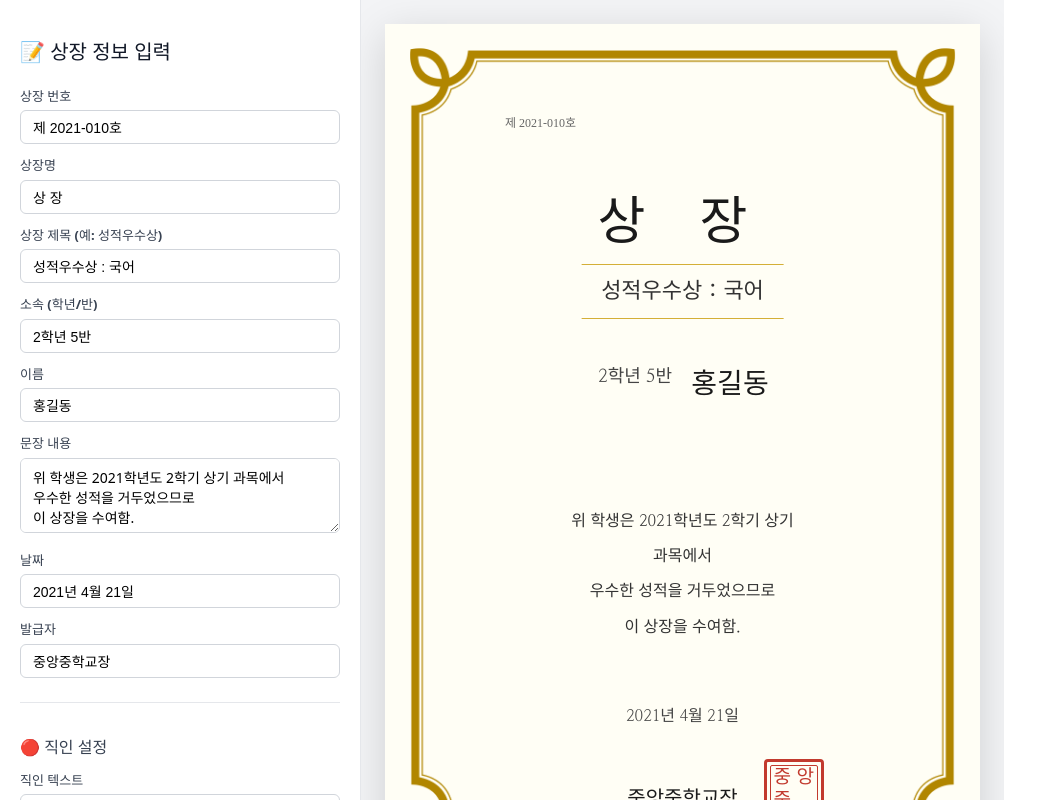
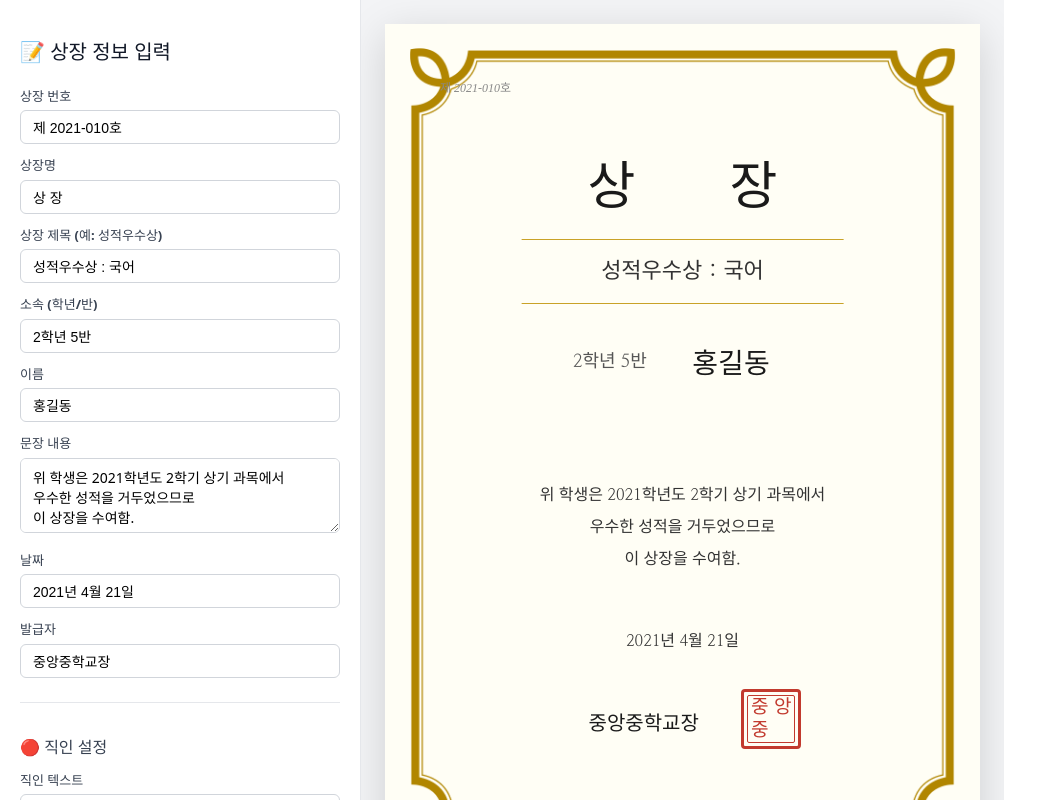
Before and after one commit to juajang/react-ai-experiment, a React (Vite) app: page /edit in a window 1280 px wide. Shown: the top 800 px of the page, without its empty margins (0-1047 px from the left). Built offline with nearby package versions, Linux system fonts and the light colour scheme; a web font is replaced by a local one.

Commit message:
feat: 텍스트 요소 드래그/리사이즈 기능 추가

```diff
--- a/src/components/CertificatePreview.tsx
+++ b/src/components/CertificatePreview.tsx
@@ -38,67 +38,73 @@ const CertificatePreview = forwardRef<HTMLDivElement, CertificatePreviewProps>(
       {/* 텍스트 요소들을 배치할 영역 */}
       <div style={{
         position: 'absolute',
-        inset: '60px',
+        top: '55px',
+        left: '55px',
+        right: '55px',
+        bottom: '55px',
         zIndex: 10
       }}>
 
-        {/* 상장번호 */}
+        {/* 상장번호 - 왼쪽 상단 */}
         <DraggableText
           config={form.textLayout.number}
           onChange={(config) => onTextLayoutChange('number', config)}
           isEditable={isEditable}
-          defaultFontSize={12}
-          minFontSize={8}
+          defaultFontSize={14}
+          minFontSize={10}
           maxFontSize={20}
           style={{
-            color: '#666',
+            color: '#888',
             fontFamily: 'serif',
-            left: `${60 + form.textLayout.number.x}px`,
-            top: `${30 + form.textLayout.number.y}px`,
+            fontStyle: 'italic',
+            left: `${0 + form.textLayout.number.x}px`,
+            top: `${0 + form.textLayout.number.y}px`,
             transform: 'none'
           }}
         >
           {form.number}
         </DraggableText>
 
-        {/* 상장 제목 */}
+        {/* 상장 제목 - 중앙 */}
         <DraggableText
           config={form.textLayout.title}
           onChange={(config) => onTextLayoutChange('title', config)}
           isEditable={isEditable}
-          defaultFontSize={52}
+          defaultFontSize={48}
           minFontSize={30}
-          maxFontSize={80}
+          maxFontSize={70}
           style={{
             fontWeight: '700',
             color: '#1a1a1a',
             fontFamily,
-            letterSpacing: '20px',
+            letterSpacing: '40px',
+            paddingLeft: '40px',
+            whiteSpace: 'nowrap',
             left: `calc(50% + ${form.textLayout.title.x}px)`,
-            top: `${100 + form.textLayout.title.y}px`,
+            top: `${70 + form.textLayout.title.y}px`,
             transform: 'translateX(-50%)'
           }}
         >
           {form.title}
         </DraggableText>
 
-        {/* 상 종류 */}
+        {/* 상 종류 - 중앙, 위아래 선 */}
         <DraggableText
           config={form.textLayout.awardTitle}
           onChange={(config) => onTextLayoutChange('awardTitle', config)}
           isEditable={isEditable}
-          defaultFontSize={22}
+          defaultFontSize={20}
           minFontSize={14}
-          maxFontSize={36}
+          maxFontSize={32}
           style={{
-            fontWeight: '600',
             color: '#333',
             fontFamily,
-            borderBottom: '1px solid #d4af37',
-            borderTop: '1px solid #d4af37',
-            padding: '10px 20px',
+            borderTop: '1px solid #c9a227',
+            borderBottom: '1px solid #c9a227',
+            padding: '15px 80px',
+            whiteSpace: 'nowrap',
             left: `calc(50% + ${form.textLayout.awardTitle.x}px)`,
-            top: `${180 + form.textLayout.awardTitle.y}px`,
+            top: `${160 + form.textLayout.awardTitle.y}px`,
             transform: 'translateX(-50%)'
           }}
         >
@@ -112,12 +118,12 @@ const CertificatePreview = forwardRef<HTMLDivElement, CertificatePreviewProps>(
           isEditable={isEditable}
           defaultFontSize={18}
           minFontSize={12}
-          maxFontSize={30}
+          maxFontSize={28}
           style={{
-            color: '#444',
+            color: '#555',
             fontFamily,
-            left: `calc(40% + ${form.textLayout.grade.x}px)`,
-            top: `${280 + form.textLayout.grade.y}px`,
+            left: `calc(35% + ${form.textLayout.grade.x}px)`,
+            top: `${270 + form.textLayout.grade.y}px`,
             transform: 'translateX(-50%)'
           }}
         >
@@ -131,13 +137,13 @@ const CertificatePreview = forwardRef<HTMLDivElement, CertificatePreviewProps>(
           isEditable={isEditable}
           defaultFontSize={28}
           minFontSize={18}
-          maxFontSize={50}
+          maxFontSize={44}
           style={{
             fontWeight: '700',
             color: '#1a1a1a',
             fontFamily,
             left: `calc(60% + ${form.textLayout.name.x}px)`,
-            top: `${280 + form.textLayout.name.y}px`,
+            top: `${265 + form.textLayout.name.y}px`,
             transform: 'translateX(-50%)'
           }}
         >
@@ -151,16 +157,16 @@ const CertificatePreview = forwardRef<HTMLDivElement, CertificatePreviewProps>(
           isEditable={isEditable}
           defaultFontSize={16}
           minFontSize={12}
-          maxFontSize={28}
+          maxFontSize={24}
+          allowHorizontalResize={true}
           style={{
             color: '#333',
             fontFamily,
             textAlign: 'center',
-            whiteSpace: 'pre-line',
-            lineHeight: '2.2',
-            maxWidth: '400px',
+            whiteSpace: 'pre',
+            lineHeight: '2',
             left: `calc(50% + ${form.textLayout.content.x}px)`,
-            top: `${420 + form.textLayout.content.y}px`,
+            top: `${400 + form.textLayout.content.y}px`,
             transform: 'translateX(-50%)'
           }}
         >
@@ -174,12 +180,12 @@ const CertificatePreview = forwardRef<HTMLDivElement, CertificatePreviewProps>(
           isEditable={isEditable}
           defaultFontSize={16}
           minFontSize={12}
-          maxFontSize={24}
+          maxFontSize={22}
           style={{
-            color: '#444',
+            color: '#333',
             fontFamily,
             left: `calc(50% + ${form.textLayout.date.x}px)`,
-            top: `${620 + form.textLayout.date.y}px`,
+            top: `${550 + form.textLayout.date.y}px`,
             transform: 'translateX(-50%)'
           }}
         >
@@ -193,13 +199,13 @@ const CertificatePreview = forwardRef<HTMLDivElement, CertificatePreviewProps>(
           isEditable={isEditable}
           defaultFontSize={20}
           minFontSize={14}
-          maxFontSize={32}
+          maxFontSize={28}
           style={{
             fontWeight: '600',
             color: '#1a1a1a',
             fontFamily,
-            left: `calc(50% + ${form.textLayout.issuer.x}px)`,
-            top: `${700 + form.textLayout.issuer.y}px`,
+            left: `calc(42% + ${form.textLayout.issuer.x}px)`,
+            top: `${630 + form.textLayout.issuer.y}px`,
             transform: 'translateX(-50%)'
           }}
         >
@@ -209,8 +215,8 @@ const CertificatePreview = forwardRef<HTMLDivElement, CertificatePreviewProps>(
         {/* 직인 */}
         <div style={{
           position: 'absolute',
-          left: `calc(65% + ${form.textLayout.issuer.x}px)`,
-          top: `${680 + form.textLayout.issuer.y}px`,
+          left: `calc(58% + ${form.stamp.x}px)`,
+          top: `${620 + form.stamp.y}px`,
           pointerEvents: 'auto'
         }}>
           <Stamp stamp={form.stamp} onStampChange={onStampChange} isEditable={isEditable} />
--- a/src/components/DraggableText.tsx
+++ b/src/components/DraggableText.tsx
@@ -10,6 +10,7 @@ interface DraggableTextProps {
   minFontSize?: number;
   maxFontSize?: number;
   style?: React.CSSProperties;
+  allowHorizontalResize?: boolean;
 }
 
 const DraggableText: React.FC<DraggableTextProps> = ({
@@ -20,14 +21,16 @@ const DraggableText: React.FC<DraggableTextProps> = ({
   defaultFontSize,
   minFontSize = 10,
   maxFontSize = 80,
-  style = {}
+  style = {},
+  allowHorizontalResize = false
 }) => {
   const [isSelected, setIsSelected] = useState(false);
   const [isDragging, setIsDragging] = useState(false);
   const [isResizing, setIsResizing] = useState(false);
+  const [isResizingX, setIsResizingX] = useState(false);
   const elementRef = useRef<HTMLDivElement>(null);
   const dragStartPos = useRef({ x: 0, y: 0 });
-  const initialConfig = useRef({ x: 0, y: 0, fontSize: 0 });
+  const initialConfig = useRef({ x: 0, y: 0, fontSize: 0, scaleX: 1 });
 
   useEffect(() => {
     const handleClickOutside = (e: MouseEvent) => {
@@ -52,12 +55,20 @@ const DraggableText: React.FC<DraggableTextProps> = ({
           ...config,
           fontSize: Math.round(newFontSize)
         });
+      } else if (isResizingX) {
+        const deltaX = e.clientX - dragStartPos.current.x;
+        const newScaleX = Math.max(0.5, Math.min(2, initialConfig.current.scaleX + deltaX * 0.005));
+        onChange({
+          ...config,
+          scaleX: Math.round(newScaleX * 100) / 100
+        });
       }
     };
 
     const handleMouseUp = () => {
       setIsDragging(false);
       setIsResizing(false);
+      setIsResizingX(false);
     };
 
     document.addEventListener('mousedown', handleClickOutside);
@@ -69,7 +80,7 @@ const DraggableText: React.FC<DraggableTextProps> = ({
       document.removeEventListener('mousemove', handleMouseMove);
       document.removeEventListener('mouseup', handleMouseUp);
     };
-  }, [isDragging, isResizing, config, onChange, minFontSize, maxFontSize]);
+  }, [isDragging, isResizing, isResizingX, config, onChange, minFontSize, maxFontSize]);
 
   const handleClick = (e: React.MouseEvent) => {
     e.stopPropagation();
@@ -83,7 +94,7 @@ const DraggableText: React.FC<DraggableTextProps> = ({
     e.preventDefault();
     setIsDragging(true);
     dragStartPos.current = { x: e.clientX, y: e.clientY };
-    initialConfig.current = { x: config.x, y: config.y, fontSize: config.fontSize };
+    initialConfig.current = { x: config.x, y: config.y, fontSize: config.fontSize, scaleX: config.scaleX || 1 };
   };
 
   const handleResizeStart = (e: React.MouseEvent) => {
@@ -91,10 +102,19 @@ const DraggableText: React.FC<DraggableTextProps> = ({
     e.preventDefault();
     setIsResizing(true);
     dragStartPos.current = { x: e.clientX, y: e.clientY };
-    initialConfig.current = { x: config.x, y: config.y, fontSize: config.fontSize };
+    initialConfig.current = { x: config.x, y: config.y, fontSize: config.fontSize, scaleX: config.scaleX || 1 };
+  };
+
+  const handleResizeXStart = (e: React.MouseEvent) => {
+    e.stopPropagation();
+    e.preventDefault();
+    setIsResizingX(true);
+    dragStartPos.current = { x: e.clientX, y: e.clientY };
+    initialConfig.current = { x: config.x, y: config.y, fontSize: config.fontSize, scaleX: config.scaleX || 1 };
   };
 
   const currentFontSize = config.fontSize || defaultFontSize;
+  const currentScaleX = config.scaleX || 1;
 
   const handleStyle: React.CSSProperties = {
     position: 'absolute',
@@ -115,7 +135,7 @@ const DraggableText: React.FC<DraggableTextProps> = ({
         position: 'absolute',
         left: `calc(50% + ${config.x}px)`,
         top: `calc(50% + ${config.y}px)`,
-        transform: 'translate(-50%, -50%)',
+        transform: `translate(-50%, -50%) scaleX(${currentScaleX})`,
         cursor: isEditable ? (isSelected ? 'move' : 'pointer') : 'default',
         userSelect: 'none',
         pointerEvents: 'auto',
@@ -146,15 +166,29 @@ const DraggableText: React.FC<DraggableTextProps> = ({
       {/* 리사이즈 핸들 */}
       {isSelected && isEditable && (
         <>
+          {/* 우하단 - 세로 리사이즈 */}
           <div
             onMouseDown={handleResizeStart}
             style={{
               ...handleStyle,
               right: '-5px',
               bottom: '-5px',
-              cursor: 'nwse-resize'
+              cursor: 'ns-resize'
             }}
           />
+          {/* 우측 중앙 - 가로 리사이즈 */}
+          {allowHorizontalResize && (
+            <div
+              onMouseDown={handleResizeXStart}
+              style={{
+                ...handleStyle,
+                right: '-5px',
+                top: '50%',
+                transform: 'translateY(-50%)',
+                cursor: 'ew-resize'
+              }}
+            />
+          )}
           <div style={{ ...handleStyle, right: '-5px', top: '-5px', pointerEvents: 'none' }} />
           <div style={{ ...handleStyle, left: '-5px', bottom: '-5px', pointerEvents: 'none' }} />
           <div style={{ ...handleStyle, left: '-5px', top: '-5px', pointerEvents: 'none' }} />
--- a/src/types/certificate.ts
+++ b/src/types/certificate.ts
@@ -9,6 +9,7 @@ export interface TextElementConfig {
   x: number;
   y: number;
   fontSize: number;
+  scaleX?: number;
 }
 
 export interface TextLayoutConfig {
```
